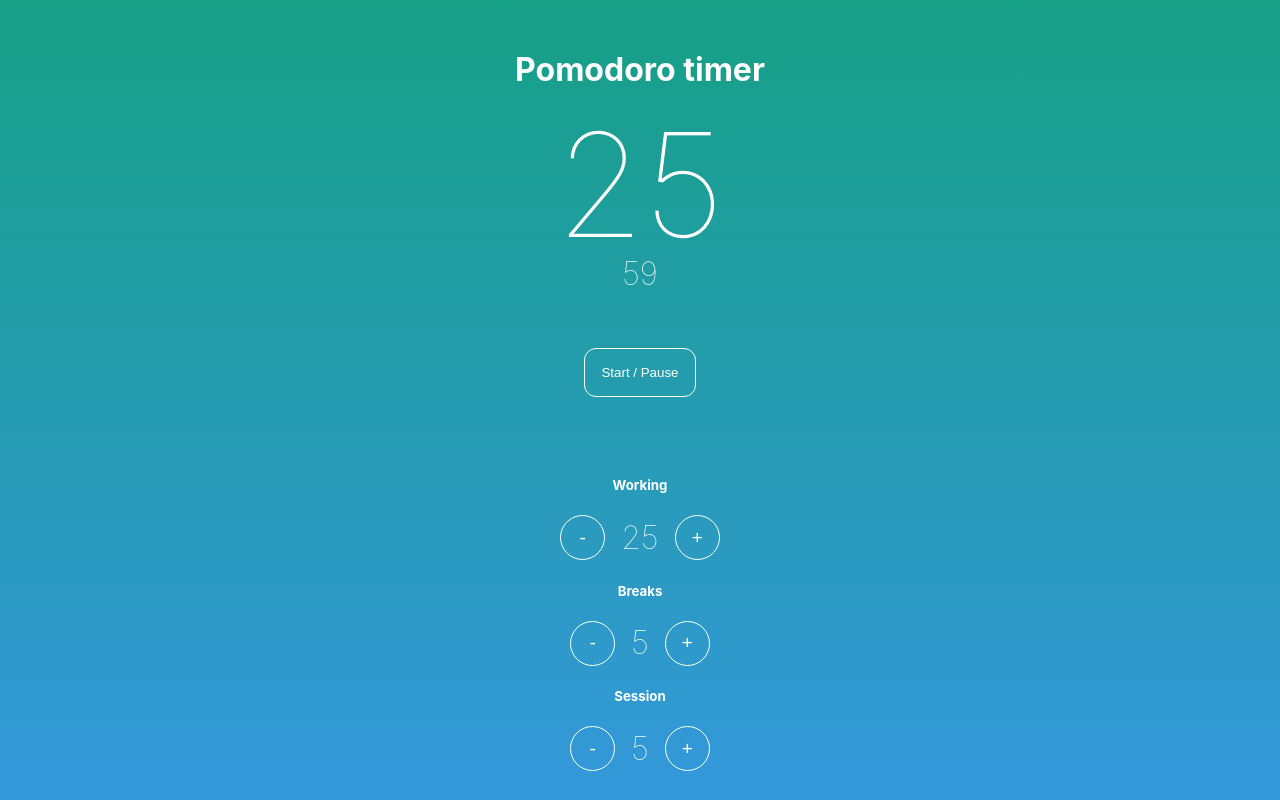
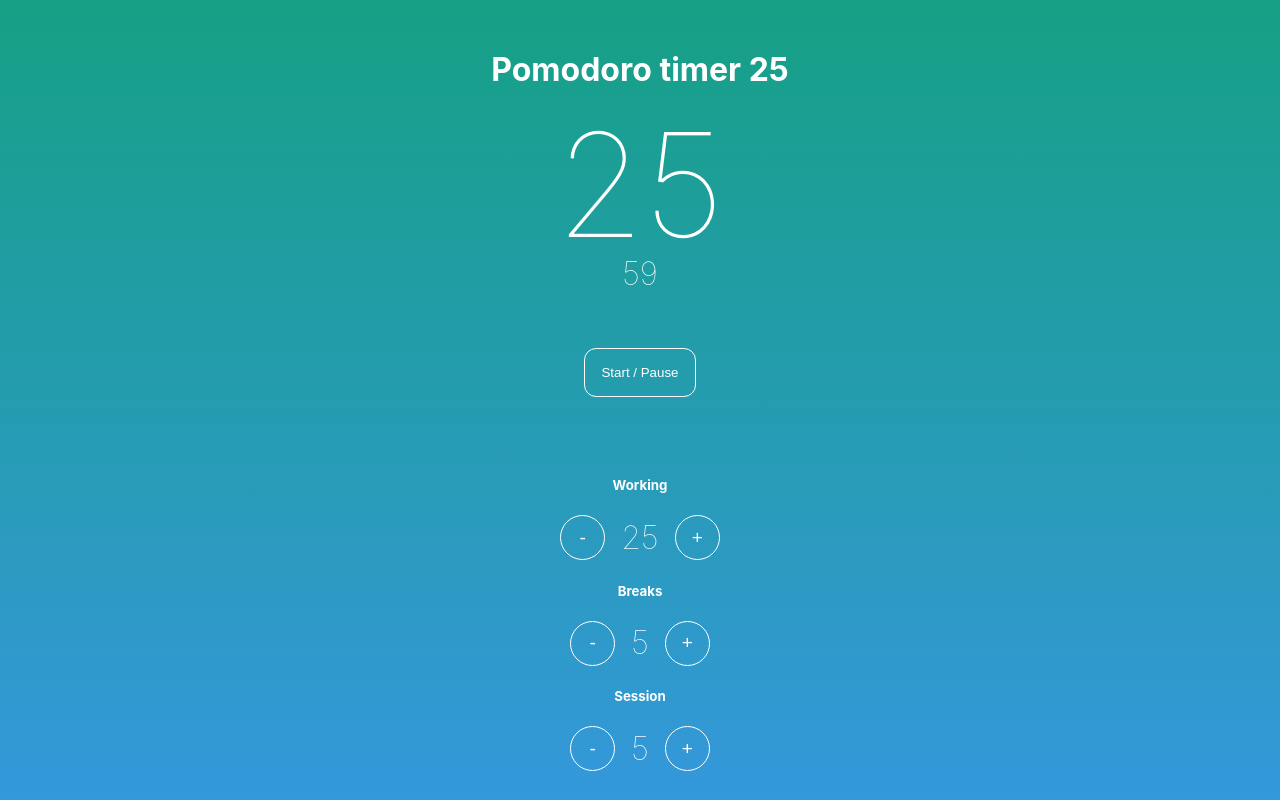
Before and after one commit to rholo/react-pomodoro-25, a React (Create React App) app: page / in a window 1280 px wide. Built offline with nearby package versions, Linux system fonts and the light colour scheme.

Commit message:
test commit from local

```diff
--- a/src/App.js
+++ b/src/App.js
@@ -12,7 +12,7 @@ export default function App() {
 
   return (
     <main>
-      <Header title="Pomodoro timer" />
+      <Header title="Pomodoro timer 25" />
       <Timer timeLeft={state.timer} />
       <TimerControls />
       <PomodoroControls intervals={intervals} session={timer} />
```
